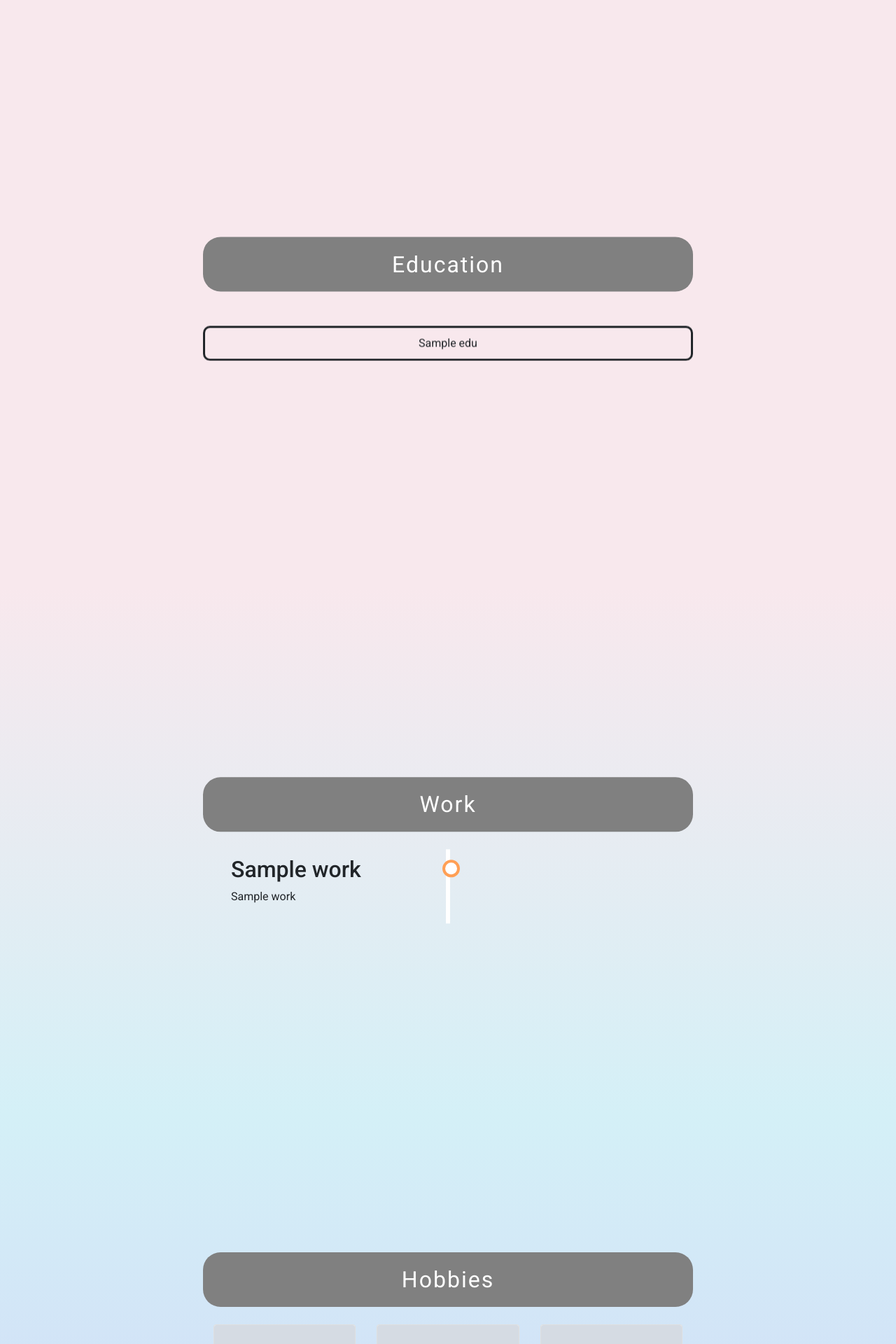
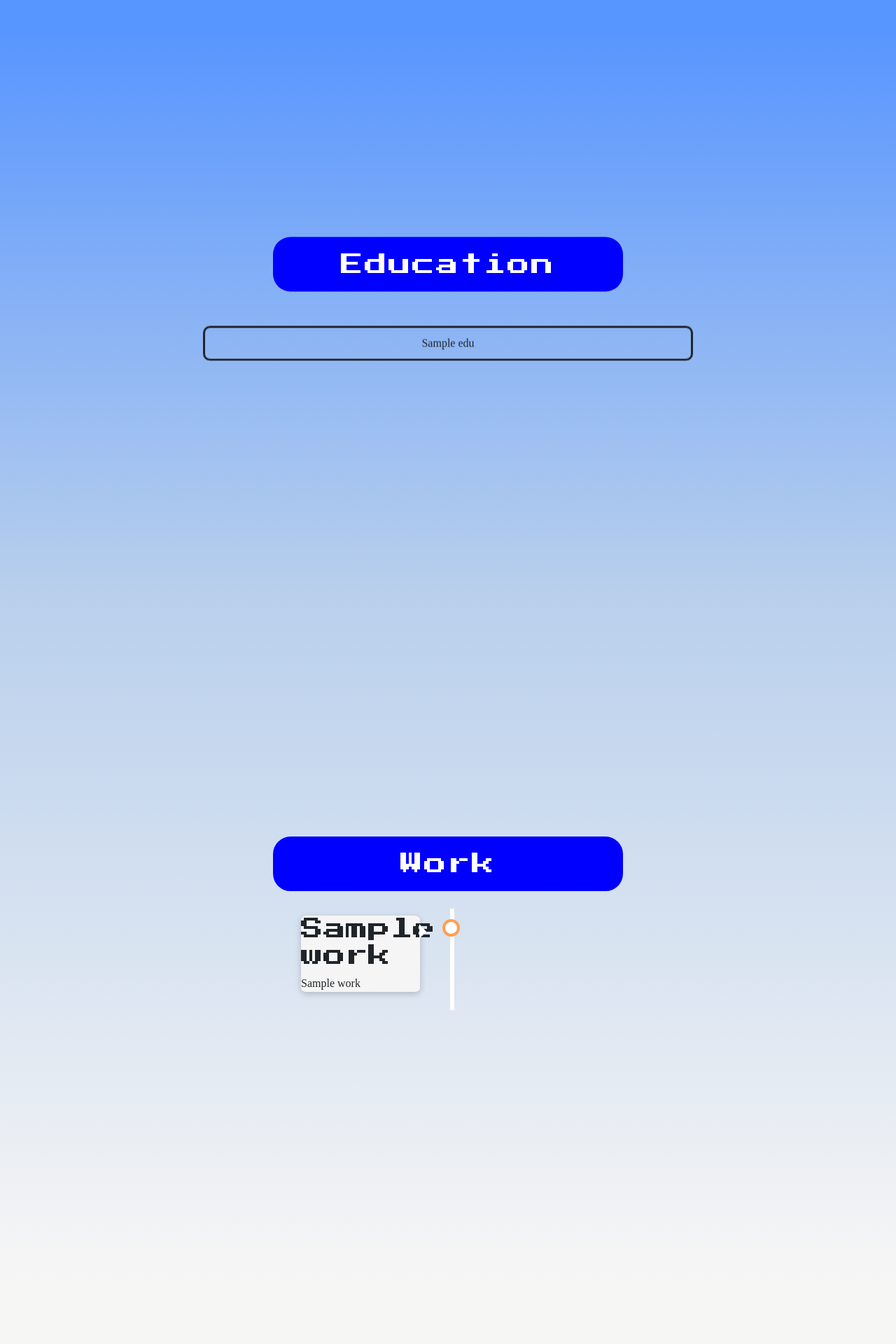
Before and after one commit to MLH-Fellowship/project-22-fal-13-hackathon-team-2, a Flask app: template app/templates/user.html in a window 1280 px wide. Shown: the part 801-2721 px from the top of the page at 70% size. Run offline with Flask 2, Linux system fonts and the light colour scheme; the template is opened without the code that fills it: most values are stand-ins (such as "Sample title", 1, 10 or a date in 2020); grey boxes marked "Sample" are stand-in pictures; some libraries are stand-ins or nearby versions.

Commit message:
Our Rough Draft

```diff
--- a/app/static/styles/main.css
+++ b/app/static/styles/main.css
@@ -6,24 +5,24 @@
 h5,
 h6,
 button {
-    font-family: "Roboto", serif;
+    font-family: "Press Start 2P", serif;
 }
 
 body {
-    background-color: #f8e8ed;
+    background-color: #5795ff;
     background-size: contain;
     width: auto;
     overflow-x: hidden;
-    font-family: "Roboto", serif;
+    font-family: serif;
     margin: 0px;
     height: 100%;
 }
-
+/*container for About Section*/
 .about {
     margin-bottom: 40px;
-    overflow-x: hidden;
+    overflow: hidden;
     position: relative;
-    background-image: linear-gradient(#b8cfec, #f8e8ed);
+    background-image: linear-gradient(#5795ff, #b8cfec);
     height: 100vh;
     display: flex;
     justify-content: center;
@@ -81,9 +110,9 @@
 
 
 .education {
-    overflow-x: scroll;
+    overflow: hidden;
     position: relative;
-    background-image: linear-gradient( #f8e8ed, #f8e8ed);
+    background-image: linear-gradient( #5795ff,#b8cfec );
     height: 100vh;
     display: flex;
     justify-content: center;
@@ -93,11 +122,11 @@
 }
 
 .work {
-    overflow-x: hidden;
+    overflow: hidden;
     position: relative;
     /* background-color: whitesmoke; */
-    background-image: linear-gradient( #f8e8ed, #d4f0f7);
-    height: 94vh;
+    background-image: linear-gradient( #b8cfec, whitesmoke);
+    height: 120vh;
     display: flex;
     justify-content: center;
     flex-flow: row nowrap;
@@ -106,11 +135,11 @@
 }
 
 .hobbies {
-    overflow-x: hidden;
+    overflow: hidden;
     position: relative;
     /* background-color: whitesmoke; */
-    background-image: linear-gradient( #d4f0f7, #d0d5f7);
-    height: 94vh;
+    background-image: linear-gradient( whitesmoke, #fcfcf4);
+    height: 110vh;
     display: flex;
     justify-content: center;
     flex-flow: row nowrap;
@@ -173,11 +206,12 @@
     font-size: 32px;
     color: #fff;
     letter-spacing: 2px;
-    background: gray;
+    background: blue;
     padding: 15px 25px;
     text-align: center;
-    width: 700px;
+    width: 500px;
     margin: 0 auto 25px;
+    font-family: "Press Start 2P"
 }
 
 .accordion_wrap ul {
@@ -488,7 +522,8 @@
     top: 0;
     bottom: 0;
     left: 50%;
-    margin-left: -3px;
+    margin-left: 3px;
+    box-shadow: gray;
   }
 
   /* Container around content */
@@ -517,3 +552,25 @@
   .left {
     left: 0;
   }
+
+  .tcontent{
+    background-color: whitesmoke;
+    border-radius: 5%;
+    top: 25px;
+    bottom: 25px;
+    box-shadow: 0 3px 10px rgb(0 0 0 / 0.2);
+  }
+
+  .left::before {
+    content: " ";
+    height: 0;
+    position: absolute;
+    top: 22px;
+    width: 0;
+    z-index: 1;
+    right: 31px;
+    border: medium solid white;
+    border-width: 11px 0 10px 10px;
+    border-color: transparent transparent transparent white;
+    box-shadow: 0 3px 10px rgb(0 0 0 / 0.0);
+  }
--- a/app/templates/hobbies.html
+++ b/app/templates/hobbies.html
@@ -13,6 +13,8 @@
       href="https://fonts.googleapis.com/css2?family=Roboto:ital,wght@0,100;0,300;0,400;0,500;0,700;0,900;1,100;1,300;1,400;1,500;1,700;1,900&display=swap"
       rel="stylesheet"
     />
+    <link href="https://fonts.googleapis.com/css2?family=Press+Start+2P&display=swap" rel="stylesheet">
+
 
     <link lang="sass" rel="stylesheet" href="./static/styles/main.css" />
     <link rel="icon" href="./static/img/favicon.ico" type="image/x-icon" />
--- a/app/templates/index.html
+++ b/app/templates/index.html
@@ -12,6 +12,8 @@
 
     <link rel="preconnect" href="https://fonts.gstatic.com" />
     <link href="https://fonts.googleapis.com/css2?family=Roboto:ital,wght@0,100;0,300;0,400;0,500;0,700;0,900;1,100;1,300;1,400;1,500;1,700;1,900&display=swap" rel="stylesheet" />
+    <!--Game Font Press Start 2P-->
+    <link href="https://fonts.googleapis.com/css2?family=Press+Start+2P&display=swap" rel="stylesheet">
     <link rel="stylesheet" href="https://cdn.jsdelivr.net/npm/bootstrap@4.0.0/dist/css/bootstrap.min.css" integrity="sha384-Gn5384xqQ1aoWXA+058RXPxPg6fy4IWvTNh0E263XmFcJlSAwiGgFAW/dAiS6JXm" crossorigin="anonymous" />
 
     <link lang="sass" rel="stylesheet" href="./static/styles/main.css" />
--- a/app/templates/profile.html
+++ b/app/templates/profile.html
@@ -20,12 +20,14 @@
     />
     <link lang="sass" rel="stylesheet" href="/static/styles/main.css" />
     <link rel="icon" href="/static/img/favicon.ico" type="image/x-icon" />
+    <!--Game Font Press Start 2P-->
+    <link href="https://fonts.googleapis.com/css2?family=Press+Start+2P&display=swap" rel="stylesheet">
     <title>{{ title }}</title>
   </head>
 
   <body>
     <!-- NAVBAR -->
-    <nav class="navbar fixed-top navbar-expand-lg navbar-light bg-transparent text-center">
+    <nav class="navbar fixed-top navbar-expand-lg navbar-light bg-transparent text-center ">
       <a href="/">
           <div class="nav-logo">
           <img src="/static/img/logo_chicken.png" alt="\static\img\icons.png"  />
@@ -42,7 +44,7 @@
       >
         <span class="navbar-toggler-icon"></span>
       </button>
-      <div class="collapse navbar-collapse" id="navbar">
+      <div class="collapse navbar-collapse ml-auto" id="navbar">
         <ul class="navbar-nav">
           <!-- <li class="nav-item active">
                     <a class="nav-link" href="#">Home <span class="sr-only">(current)</span></a>
@@ -65,16 +67,13 @@
           <li class="nav-item">
             <a class="nav-link" href="#map">Map</a>
           </li>
-          <li class="nav-item">
-            <a class="nav-link" href="/hobbies">Collective Hobbies</a>
-          </li>
         </ul>
       </div>
     </nav>
 
     <section class="about" id="about">
       <video autoplay muted loop id="vid">
-          <source src='/static/Flower.mp4' type="video/mp4">
+          <source src='/static/Mario.mp4' type="video/mp4">
       </video>
       <div class="box text-center">{% block about %}{% endblock %}
       </div>
--- a/app/templates/user.html
+++ b/app/templates/user.html
@@ -1,10 +1,10 @@
 {% extends 'profile.html' %} {% block about %}
 <!--Beginning of users About page-->
 <img src="{{ pic }}" class="picture" style="max-width: 300px !important" />
-
-<h1 class="twelve">{{name}}</h1>
-<p>{{intro}}</p>
-
+<div class = "Looks">
+  <h1 class="twelve">{{name}}</h1>
+    <p>{{intro}}</p>
+</div>
 {% endblock %} {% block education %}
 <div class="main_title">Education</div>
 <!-- <h1 style="text-align: center">Education</h1> -->
@@ -30,9 +30,13 @@
 <div class="timeline">
   {% for k,v in work.items() %}
   <div class="timeline-container left">
-    <div class="content">
+    <div class="tcontent">
         <h2>{{k}}</h2>
-          <p>{{v}}</p>
+        <p>{{v}}</p>
+    </div>
+  </div>
+{% endfor %}
+</div>
       <!--div class="column2">
         <button
         type="button"
@@ -41,11 +45,6 @@
         >
     </button>
     <div class="content_work"-->
-    </div>
-  </div>
-{% endfor %}
-</div>
-
 {% endblock %}
 {% block hobbies %}
 <div class="main_title">Hobbies</div>
@@ -177,11 +176,19 @@
     </div>
   </div>
   {% endblock %} {% block map %}
-  <div id="map">Where do You want to Go?</div>
-        <img src = "https://maps.googleapis.com/maps/api/staticmap?center=Albany%2C+NY&zoom=0&scale=2&size=600x300&maptype=roadmap&format=png&key=YOUR-API-KEY-HERE"
-        &markers=color:blue%7Clabel:S%7C40.702147,-74.015794
-        &markers=color:green%7Clabel:G%7C40.711614,-74.012318
-        &markers=color:red%7Clabel:C%7C40.718217,-73.998284
+  <div id="map"></div>
+        <h1 class="main_title">Lets'a Go!</h1>
+        <script>
+        function initMap() {
+          var mapOptions = {
+            zoom: 8,
+            center: new google.maps.LatLng(44, -110),
+            mapTypeId: 'roadmap'
+          };
+        var map = new google.maps.Map(document.getElementById('map'), mapOptions);
+      }
+      </script>
+        <img src = "https://maps.googleapis.com/maps/api/staticmap?zoom=0&scale=2&size=600x300&maptype=roadmap&format=png&markers=color:blue|label:A|Brooklyn,NY&markers=label:B|Brighton+Beach,NY&markers=color:Yellow|label:C|Seoul,SK&markers=label:D|London, UK&key=AIzaSyBIcptpufa72aMOJVan17Uf7b03fbI-1Ow"
         alt="" >
         <!--iframe src="{{map.address}}" width="700" height="450" style="border:0;" allowfullscreen="" loading="lazy" referrerpolicy="no-referrer-when-downgrade"></iframe-->
   </div>
```
Also changed, not shown: other parts of app/static/styles/main.css (+48 -15 lines), app/__init__.py (+18 -18 lines), app/static/img/S.jpg (added), app/static/img/Se.jpg (added), app/static/img/Serena.jpg (added), app/static/img/UWU.jpg (added), app/static/img/lemon.jpg (added), app/static/img/music.jpg (added), app/static/img/swim.png (added), app/static/img/travel.gif (added), 2 other files.
